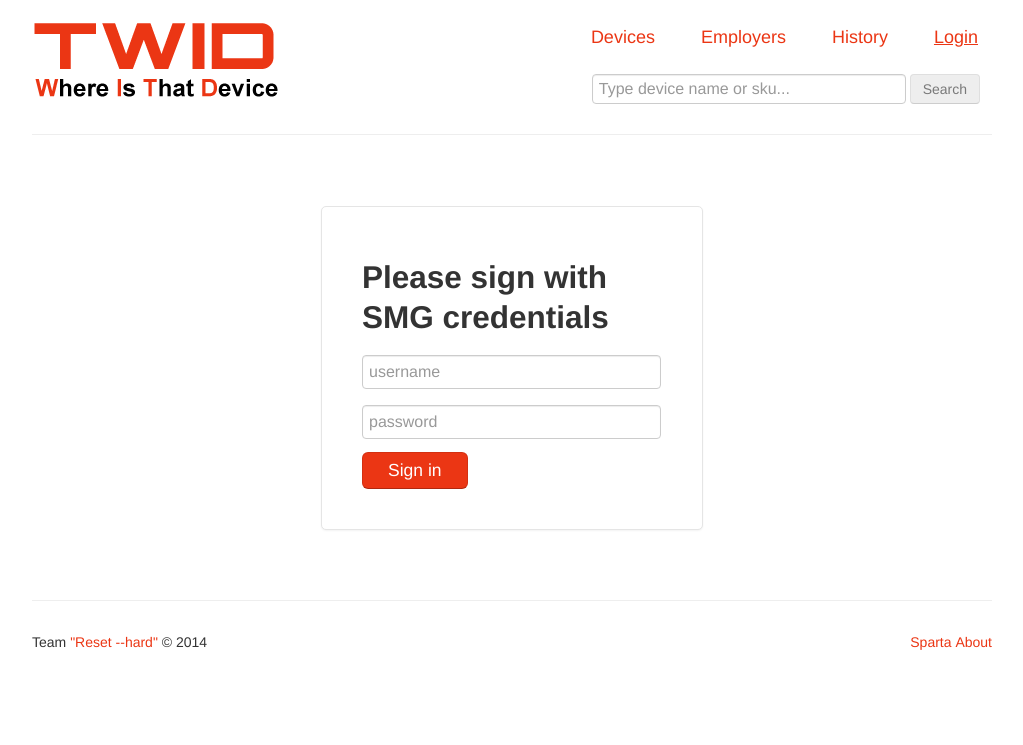
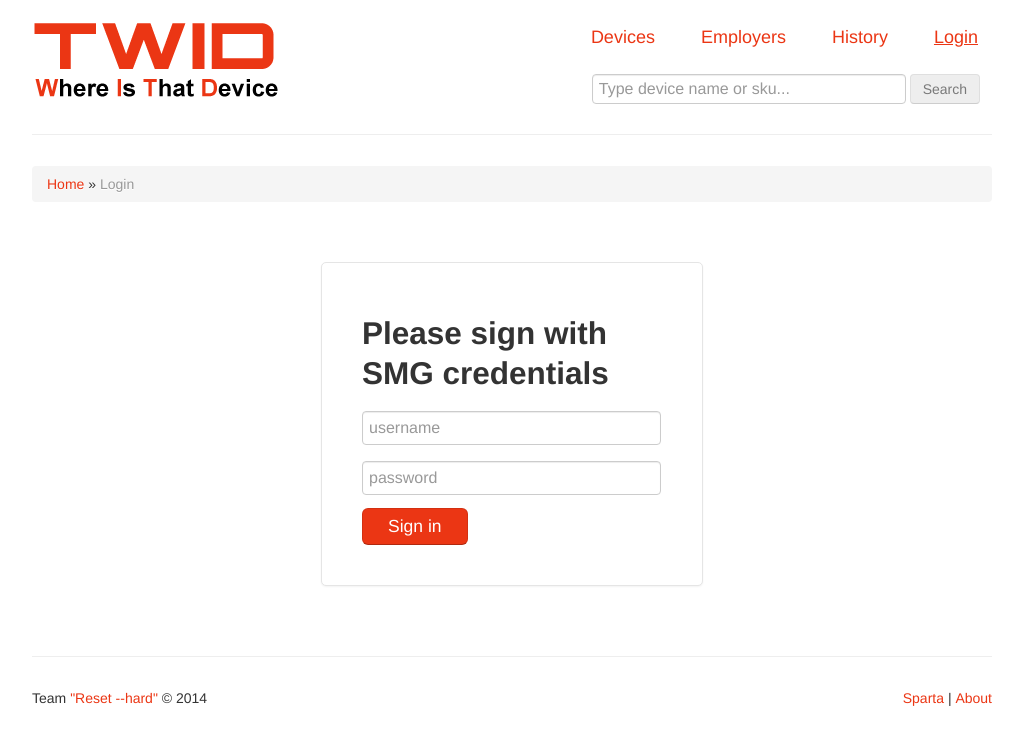
Before and after one commit to rakhmatulin/hackathon14, a Django app: page /login/ in a window 1280 px wide. Shown: the top 745 px of the page, without its empty margins (128-1151 px from the left). Run offline with Django 3.2, Linux system fonts and the light colour scheme; parts of the project's set-up code (start-up, migrations or seed data) failed here and were passed over; some libraries are stand-ins or nearby versions.

Commit message:
Template fixes

```diff
--- a/templates/about.html
+++ b/templates/about.html
@@ -3,7 +3,7 @@
 <!-- CONTENT -->
 {% block content %}
 <ol class="breadcrumb">
-  <li><a href="/">Home</a></li>
+  <li><a href="{% url 'index' %}">Home</a></li>
   <li> &raquo; </li>
   <li class="active">About</li>
 </ol>
--- a/templates/common/layout.html
+++ b/templates/common/layout.html
@@ -72,6 +72,7 @@
         <div class="pull-right">
             <ul>
                 <li><a href="{% url 'sparta' %}" class="{% active_url request 'sparta' %}">Sparta</a></li>
+                <li>|</li>
                 <li><a href="{% url 'about' %}" class="{% active_url request 'about' %}">About</a></li>
             </ul>
         </div>
--- a/templates/employer_list.html
+++ b/templates/employer_list.html
@@ -15,6 +15,11 @@
 
 <!-- CONTENT -->
 {% block content %}
+<ol class="breadcrumb">
+    <li><a href="{% url 'index' %}">Home</a></li>
+    <li> &raquo; </li>
+    <li class="active">Employers</li>
+</ol>
 <div id="employer-filter">
     Sort by:
     <form action="" class="filter-form">
--- a/templates/history.html
+++ b/templates/history.html
@@ -4,6 +4,11 @@
 
 <!-- CONTENT -->
 {% block content %}
+    <ol class="breadcrumb">
+        <li><a href="{% url 'index' %}">Home</a></li>
+        <li> &raquo; </li>
+        <li class="active">History</li>
+    </ol>
     <h2>Device history</h2>
     <div id="history-list">
         {% if history %}
--- a/templates/login.html
+++ b/templates/login.html
@@ -2,6 +2,11 @@
 
 <!-- CONTENT -->
 {% block content %}
+    <ol class="breadcrumb">
+      <li><a href="{% url 'index' %}">Home</a></li>
+      <li> &raquo; </li>
+      <li class="active">Login</li>
+    </ol>
     <div class="container" style="width: auto;">
 
         {% if form.non_field_errors %}
--- a/templates/search.html
+++ b/templates/search.html
@@ -5,7 +5,7 @@
 
 {% block content %}
 <ol class="breadcrumb">
-  <li><a href="/">Devices</a></li>
+  <li><a href="{% url 'index' %}">Devices</a></li>
   <li> &raquo; </li>
   <li class="active">Search</li>
 </ol>
--- a/templates/twid/employer_single.html
+++ b/templates/twid/employer_single.html
@@ -3,7 +3,7 @@
 {% load static %}
 {% block content %}
     <ol class="breadcrumb">
-        <li><a href="/">Home</a></li>
+        <li><a href="{% url 'index' %}">Home</a></li>
         <li> &raquo; </li>
         <li class="active">{{ employer.first_name_eng }} {{ employer.last_name_eng }}</li>
     </ol>
```
Also changed, not shown: templates/twid/device_single.html (+10 -2 lines).
